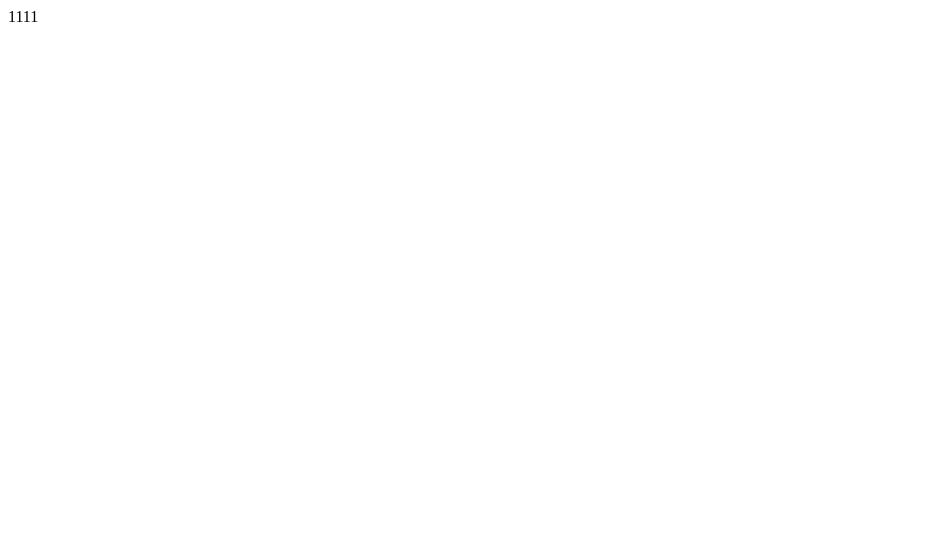
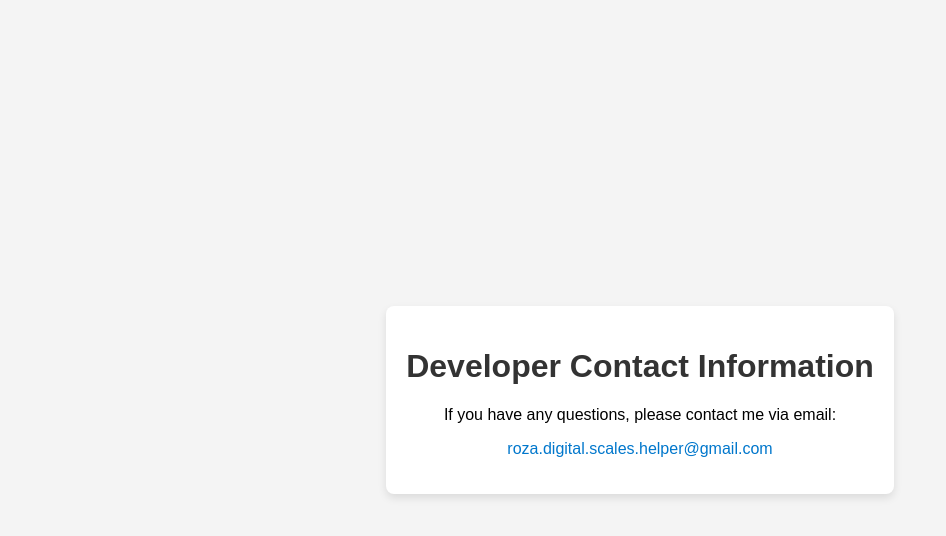
Before and after one commit to androidScaleDev/kitchenScaleApp, a plain HTML site: page index.html in a window 1280 px wide. Shown: the whole page, without its empty margins (0-946 px from the left). Drawn offline with Linux system fonts and the light colour scheme.

Commit message:
Update index.html

```diff
--- a/index.html
+++ b/index.html
@@ -1 +1,49 @@
-1111
+<!DOCTYPE html>
+<html lang="en">
+<head>
+    <meta charset="UTF-8">
+    <meta name="viewport" content="width=device-width, initial-scale=1.0">
+    <title>Developer Contact Info</title>
+    <style>
+        body {
+            font-family: Arial, sans-serif;
+            background-color: #f4f4f4;
+            margin: 0;
+            padding: 0;
+            display: flex;
+            justify-content: center;
+            align-items: center;
+            height: 100vh;
+        }
+        .container {
+            background-color: white;
+            padding: 20px;
+            border-radius: 8px;
+            box-shadow: 0 4px 8px rgba(0,0,0,0.1);
+            text-align: center;
+        }
+        h1 {
+            color: #333;
+        }
+        a {
+            color: #0077cc;
+            text-decoration: none;
+        }
+        a:hover {
+            text-decoration: underline;
+        }
+        @media (max-width: 600px) {
+            .container {
+                width: 90%;
+            }
+        }
+    </style>
+</head>
+<body>
+    <div class="container">
+        <h1>Developer Contact Information</h1>
+        <p>If you have any questions, please contact me via email:</p>
+        <p><a href="mailto:roza.digital.scales.helper@gmail.com">roza.digital.scales.helper@gmail.com</a></p>
+    </div>
+</body>
+</html>
```
